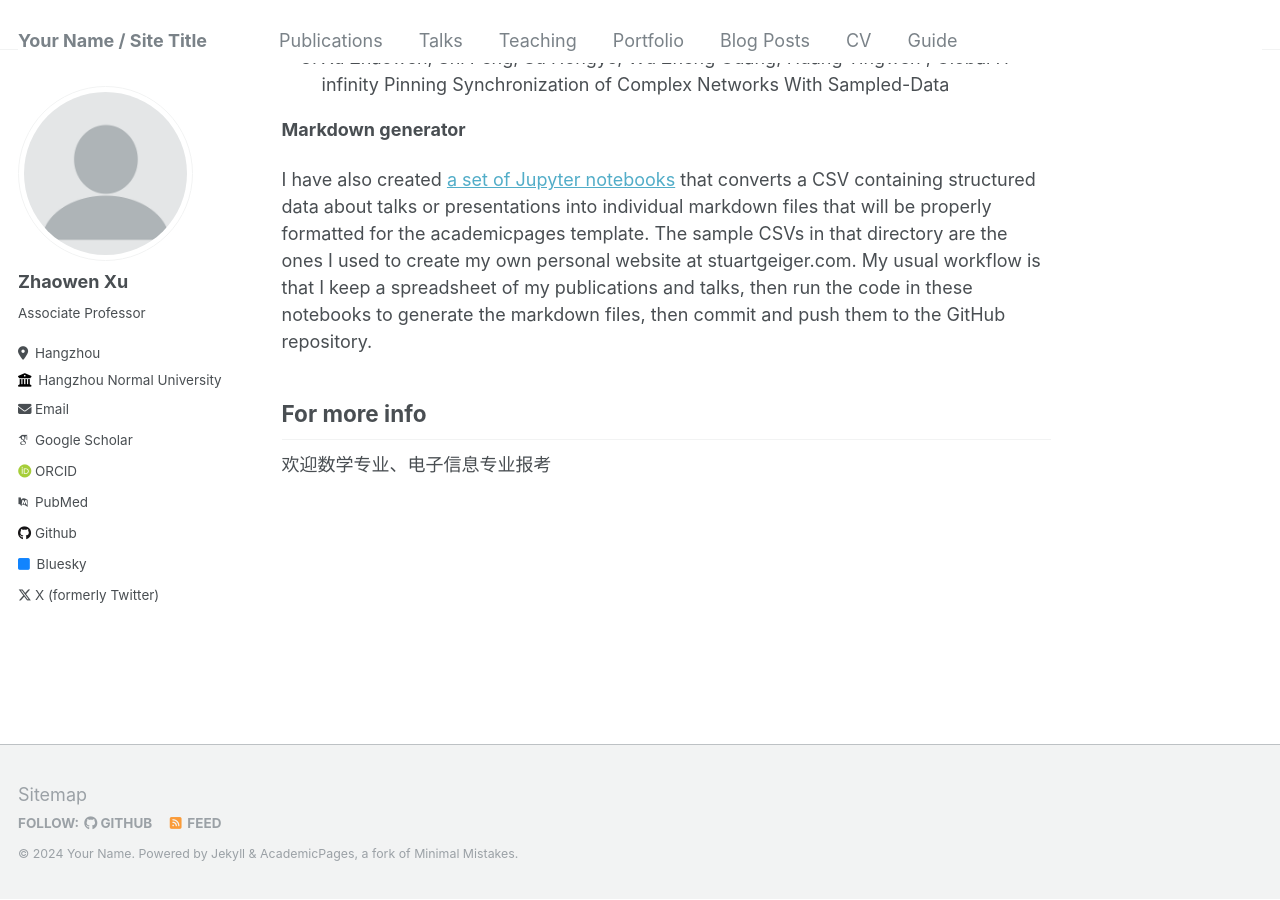
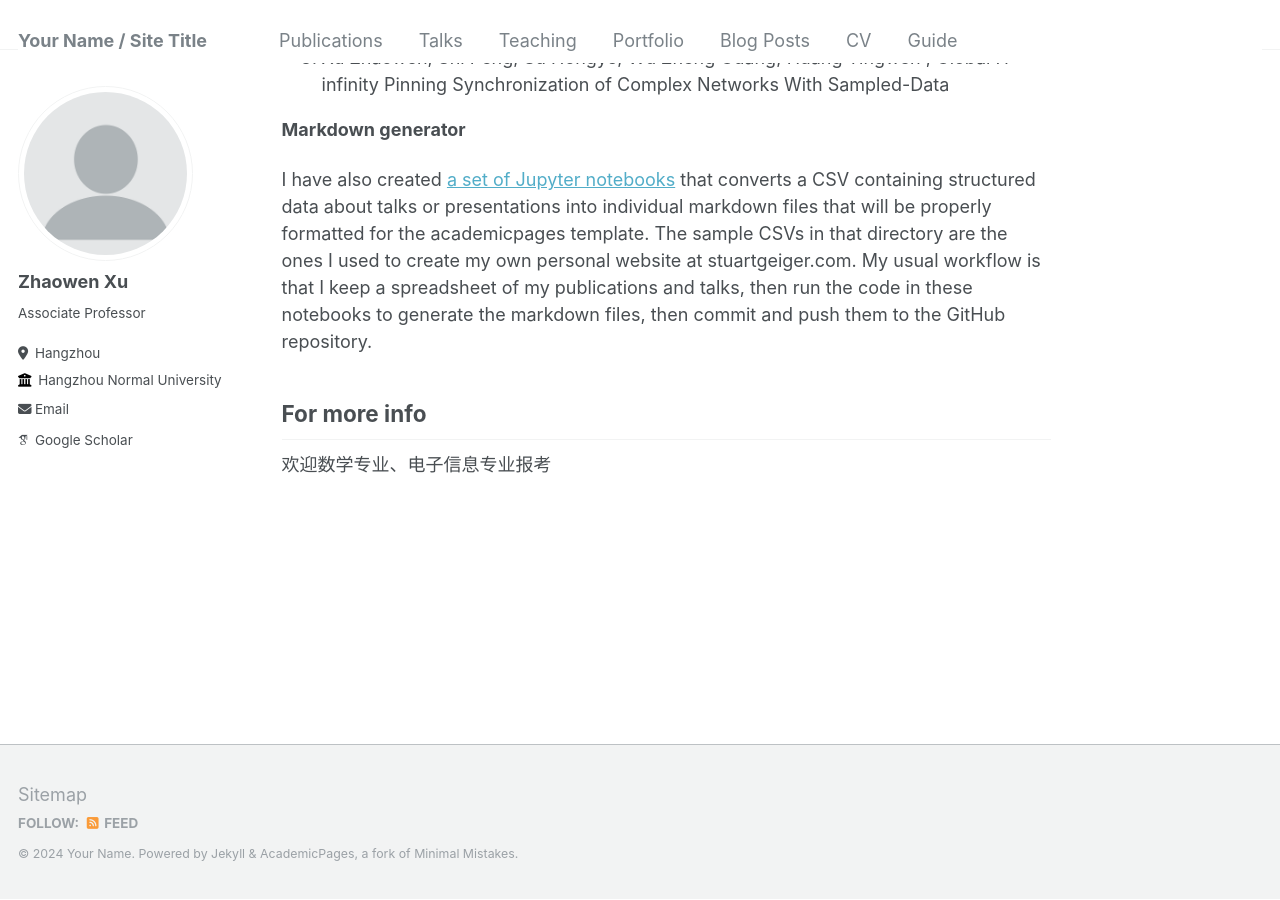
Before and after one commit to zhaowens/homepage, a Jekyll site: the page built from _pages/about.md, in a window 1280 px wide and 900 px high, scrolled down 516 px. Built offline with Jekyll 4.4.1, drawn with Linux system fonts in a browser that asks for light colours; some web fonts are replaced.

Commit message:
Update _config.yml

```diff
--- a/_config.yml
+++ b/_config.yml
@@ -34,20 +34,20 @@ author:
   arxiv            : # URL - Update with the correct link to your profile
   googlescholar    : "https://scholar.google.com.hk/citations?user=qfqacH8AAAAJ&hl=zh-CN"
   impactstory      : # URL
-  orcid            : "http://orcid.org/yourorcidurl"
-  pubmed           : "https://www.ncbi.nlm.nih.gov/pubmed/?term=john+snow"
+  orcid            : #"http://orcid.org/yourorcidurl"
+  pubmed           : #"https://www.ncbi.nlm.nih.gov/pubmed/?term=john+snow"
   researchgate     : # URL
 
   # Repositories and software development
   bitbucket        : # Username - Update with your username on the site
   codepen          : # Username
   dribbble         : # Username
-  github           : "academicpages"
+  github           : #"academicpages"
   kaggle           : # Username
   stackoverflow    : # User number or user number and name (i.e., use "1" or "1/jeff-atwood")
 
   # Social media
-  bluesky          : "bsky.app" # Replace this with you Bluesky username
+  bluesky          : #"bsky.app" # Replace this with you Bluesky username
   facebook         : # Username
   flickr           : # Username
   foursquare       : # Username
@@ -64,7 +64,7 @@ author:
   steam            : # Username
   telegram         : # URL
   tumblr           : # Username
-  twitter          : "UniofOxford"  # Replace this with your X / Twitter handle
+  twitter          : #"UniofOxford"  # Replace this with your X / Twitter handle
   vine             : # Username
   weibo            : # Username
   wikipedia        : # Username
```
